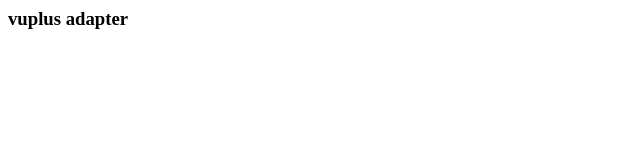
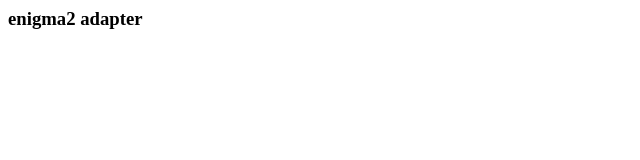
Before and after one commit to iobroker-community-adapters/ioBroker.enigma2, a website: page www/index.html in a window 1280 px wide. Shown: the full height of the page, 0-640 px from the left. Drawn offline with Linux system fonts and the light colour scheme.

Commit message:
Update index.html

```diff
--- a/www/index.html
+++ b/www/index.html
@@ -1,4 +1,4 @@
-<h3>vuplus adapter</h3>
+<h3>enigma2 adapter</h3>
 <p>
 
 </p>
```
